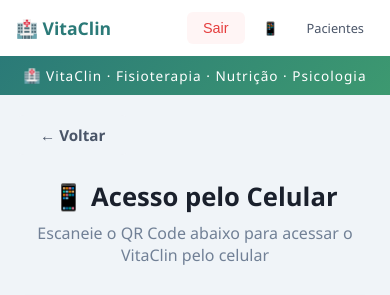
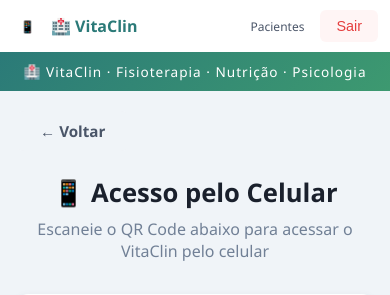
Before and after one commit to helonogueira/segunda-fase-jr, a Django app: page /pacientes/qrcode/ in a window 390 px wide. Shown: the top 295 px of the page. Run offline with Django 5.2, Linux system fonts and the light colour scheme; the visitor is signed in with stand-in values (Sample User, id 1).

Commit message:
testando tamanho do QRcode na barra superior do celular

```diff
--- a/static/css/style.css
+++ b/static/css/style.css
@@ -348,24 +348,22 @@ textarea { resize: vertical; min-height: 80px; }
 /* RESPONSIVO: funicona abrindo no celular */
 @media (max-width: 600px) {
     nav {
-        padding: 12px 16px;
-        flex-wrap: wrap;
+        padding: 10px 12px;
         gap: 8px;
     }
     .nav-logo {
-        font-size: 1.1rem;
-        order: 0;
+        font-size: 1rem;
         flex: 1;
     }
-    nav a:not(.btn-sair-form) {
-        font-size: 0.8rem;
-        padding: 6px 10px;
-        order: 1;
-    }
-    .btn-sair-form {
-        order: 2;
+    nav a {
+        font-size: 0.75rem;
+        padding: 6px 8px;
     }
     .nav-qrcode-texto { display: none; }
+    .btn-sair-form {
+        font-size: 0.75rem;
+        padding: 6px 8px;
+    }
     main { padding: 0 16px; margin: 20px auto; }
     .cards-grid { grid-template-columns: 1fr; }
     .cabecalho { flex-direction: column; align-items: flex-start; gap: 12px; }
```
